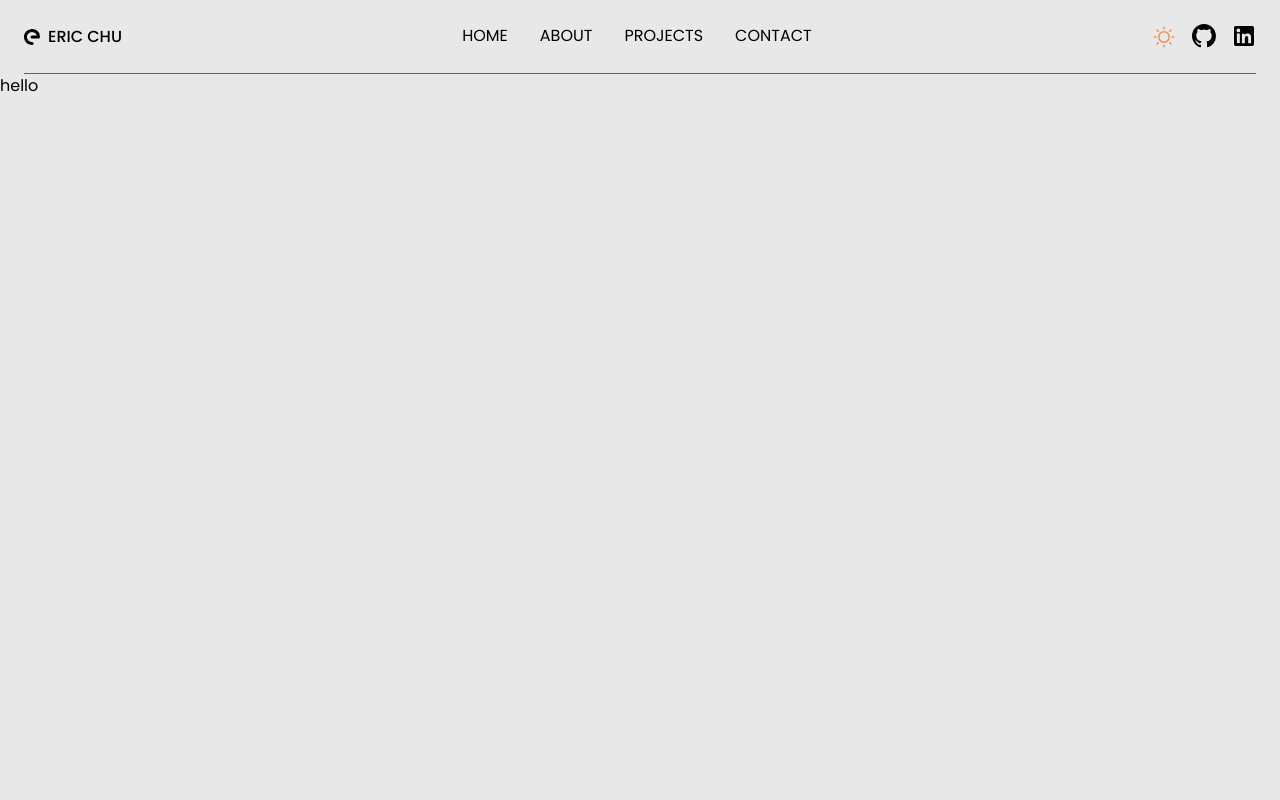
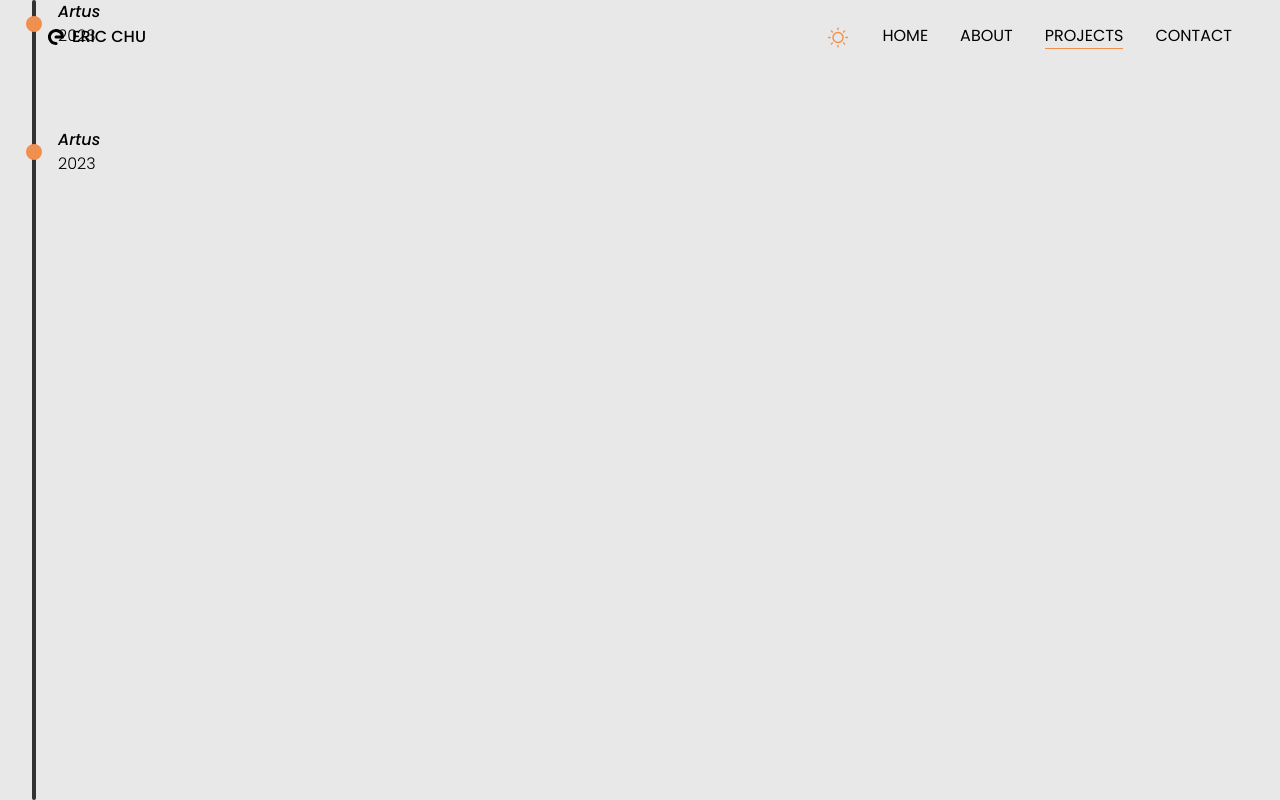
Before and after one commit to eric-k-chu/Portfolio, a React (Vite) app in the folder portfolio/: page /projects in a window 1280 px wide. Built offline with nearby package versions, Linux system fonts and the light colour scheme.

Commit message:
Changed nav bar design

```diff
--- a/portfolio/src/components/NavBar.tsx
+++ b/portfolio/src/components/NavBar.tsx
@@ -1,85 +1,61 @@
-import {
-  GitHubIcon,
-  LinkedInIcon,
-  LogoIcon,
-  MobileMenu,
-  ThemeSelector,
-} from ".";
+import { LogoIcon, MobileMenu, ThemeSelector } from ".";
 import { Link, Outlet, useLocation } from "react-router-dom";
-import { GITHUB, LINKEDIN } from "../lib/constants";
-import { motion } from "framer-motion";
 
 export function NavBar() {
   const path = useLocation().pathname;
 
   return (
     <>
-      <header className="mx-auto max-w-7xl px-6">
-        <div className="border-b border-gray py-6 dark:border-white/60">
+      <header className="mx-auto px-12">
+        <div className="py-6">
           <div className="flex justify-between">
             <div className="flex items-center gap-x-2">
               <LogoIcon />
               <h1 className="font-medium">ERIC CHU</h1>
             </div>
             <nav className="hidden items-center justify-center gap-x-8 md:flex">
+              <ThemeSelector />
               <Link
                 to="/"
-                className={`border-b border-transparent hover:border-inherit ${
+                className={`border-b hover:border-inherit ${
                   path === "/"
                     ? "border-orange dark:border-blue"
-                    : "text-inherit"
+                    : "border-transparent"
                 }`}
               >
                 HOME
               </Link>
               <Link
                 to="/about"
-                className={`border-b border-transparent hover:border-inherit ${
+                className={`border-b hover:border-inherit ${
                   path === "/about"
                     ? "border-orange dark:border-blue"
-                    : "text-inherit"
+                    : "border-transparent"
                 }`}
               >
                 ABOUT
               </Link>
               <Link
                 to="/projects"
-                className={`border-b border-transparent hover:border-inherit ${
+                className={`border-b hover:border-inherit ${
                   path === "/projects"
                     ? "border-orange dark:border-blue"
-                    : "text-inherit"
+                    : "border-transparent"
                 }`}
               >
                 PROJECTS
               </Link>
               <Link
                 to="/contact"
-                className={`border-b border-transparent hover:border-inherit ${
+                className={`border-b hover:border-inherit ${
                   path === "/contact"
                     ? "border-orange dark:border-blue"
-                    : "text-inherit"
+                    : "border-transparent"
                 }`}
               >
                 CONTACT
               </Link>
             </nav>
-            <div className="hidden gap-x-4 md:flex">
-              <ThemeSelector />
-              <motion.a
-                href={GITHUB}
-                target="_blank"
-                whileHover={{ scale: 1.1 }}
-              >
-                <GitHubIcon className="h-6 w-6 fill-black dark:fill-white/90" />
-              </motion.a>
-              <motion.a
-                href={LINKEDIN}
-                target="_blank"
-                whileHover={{ scale: 1.1 }}
-              >
-                <LinkedInIcon className="h-6 w-6 fill-black dark:fill-white/90" />
-              </motion.a>
-            </div>
             <MobileMenu />
           </div>
         </div>
--- a/portfolio/src/components/ProjectCard.tsx
+++ b/portfolio/src/components/ProjectCard.tsx
@@ -13,7 +13,7 @@ export function ProjectCard({ projectInfo }: Props) {
 
   return (
     <article
-      className={`flex w-full items-center p-6 transition-opacity duration-700 ease-in ${
+      className={`mb-[40rem] flex w-full items-center p-6 transition-opacity duration-700 ease-in ${
         isVisible ? "opacity-100" : "opacity-0"
       }`}
       ref={ref}
--- a/portfolio/src/components/ThemeSelector.tsx
+++ b/portfolio/src/components/ThemeSelector.tsx
@@ -11,9 +11,9 @@ export function ThemeSelector() {
       whileTap={{ rotate: 360 }}
     >
       {theme === "light" ? (
-        <Sun className="h-6 w-6 fill-orange" />
+        <Sun className="h-6 w-6 fill-orange pt-[1px]" />
       ) : (
-        <Moon className="h-6 w-6 fill-blue" />
+        <Moon className="h-6 w-6 fill-blue pt-[1px]" />
       )}
     </motion.button>
   );
--- a/portfolio/src/pages/AboutPage.tsx
+++ b/portfolio/src/pages/AboutPage.tsx
@@ -4,7 +4,7 @@ import { showAndHide } from "../lib/animations";
 export function AboutPage() {
   return (
     <motion.div
-      className="mx-auto mt-20 flex max-w-4xl flex-col items-center justify-center gap-y-6 px-6 md:flex-row md:gap-x-6"
+      className="mx-auto mt-40 flex max-w-6xl flex-col items-center justify-center gap-y-12 px-6 md:flex-row md:gap-x-12"
       initial="disappear"
       animate="appear"
       variants={showAndHide}
@@ -15,8 +15,8 @@ export function AboutPage() {
           Hi There <span>&#128075;</span>
         </h1>
         <h2 className="text-sm font-normal md:text-lg">I'm Eric.</h2>
-        <p className="text-sm font-light leading-loose">
-          I'm a junior level full-stack software engineer, currently livining in
+        <p className="text-sm font-normal leading-loose">
+          I'm a junior level full-stack software engineer, currently living in
           California. I graduated from{" "}
           <a
             className="text-orange after:content-['_↗'] hover:cursor-pointer dark:text-blue"
--- a/portfolio/src/pages/LandingPage.tsx
+++ b/portfolio/src/pages/LandingPage.tsx
@@ -6,7 +6,7 @@ import { showAndHide } from "../lib/animations";
 export function LandingPage() {
   return (
     <>
-      <div className="mx-auto mt-20 flex max-w-7xl flex-col-reverse items-center justify-start px-6 lg:mt-40 lg:flex-row lg:justify-evenly">
+      <div className="mx-auto mt-20 flex max-w-7xl flex-col-reverse items-center justify-start px-6 md:mt-40 md:flex-row md:justify-evenly">
         <div className="w-fit">
           <motion.h1
             className="text-xl font-medium md:text-2xl lg:text-4xl"
@@ -53,7 +53,7 @@ export function LandingPage() {
           </motion.button>
         </div>
         <motion.div
-          className="mb-10 flex w-4/12 items-center justify-center lg:mb-0"
+          className="mb-10 flex w-1/2 items-center justify-center lg:mb-0 lg:w-4/12"
           initial="disappear"
           animate="appear"
           variants={showAndHide}
@@ -61,7 +61,7 @@ export function LandingPage() {
           <img
             src="/profile.jpg"
             alt="profile pic"
-            className="h-30 w-30 rounded-full object-cover sm:h-60 sm:w-60 lg:h-80 lg:w-80"
+            className="h-40 w-40 rounded-full object-cover shadow-md md:h-60 md:w-60 lg:h-80 lg:w-80"
           />
         </motion.div>
       </div>
--- a/portfolio/src/pages/ProjectPage.tsx
+++ b/portfolio/src/pages/ProjectPage.tsx
@@ -1,7 +1,22 @@
 export function ProjectPage() {
   return (
-    <div className="">
-      <h1>hello</h1>
+    <div className="mx-auto mt-20 flex max-w-7xl justify-center gap-y-6 px-8">
+      <ul className="fixed bottom-0 left-8 top-0 flex h-screen w-1 list-none flex-col rounded-full bg-dark-1 dark:bg-light-1">
+        <li className="-ml-[6px] mb-20 flex w-20 items-center">
+          <div className="h-4 w-4 scale-100 rounded-full bg-orange transition-transform hover:scale-110 hover:cursor-pointer dark:bg-blue" />
+          <div className="flex flex-col pl-4">
+            <h2 className="font-medium italic">Artus</h2>
+            <h3 className="font-light">2023</h3>
+          </div>
+        </li>
+        <li className="-ml-[6px] mb-20 flex w-20 items-center">
+          <div className="h-4 w-4 scale-100 rounded-full bg-orange transition-transform hover:scale-110 hover:cursor-pointer dark:bg-blue" />
+          <div className="flex flex-col pl-4">
+            <h2 className="font-medium italic">Artus</h2>
+            <h3 className="font-light">2023</h3>
+          </div>
+        </li>
+      </ul>
     </div>
   );
 }
```
